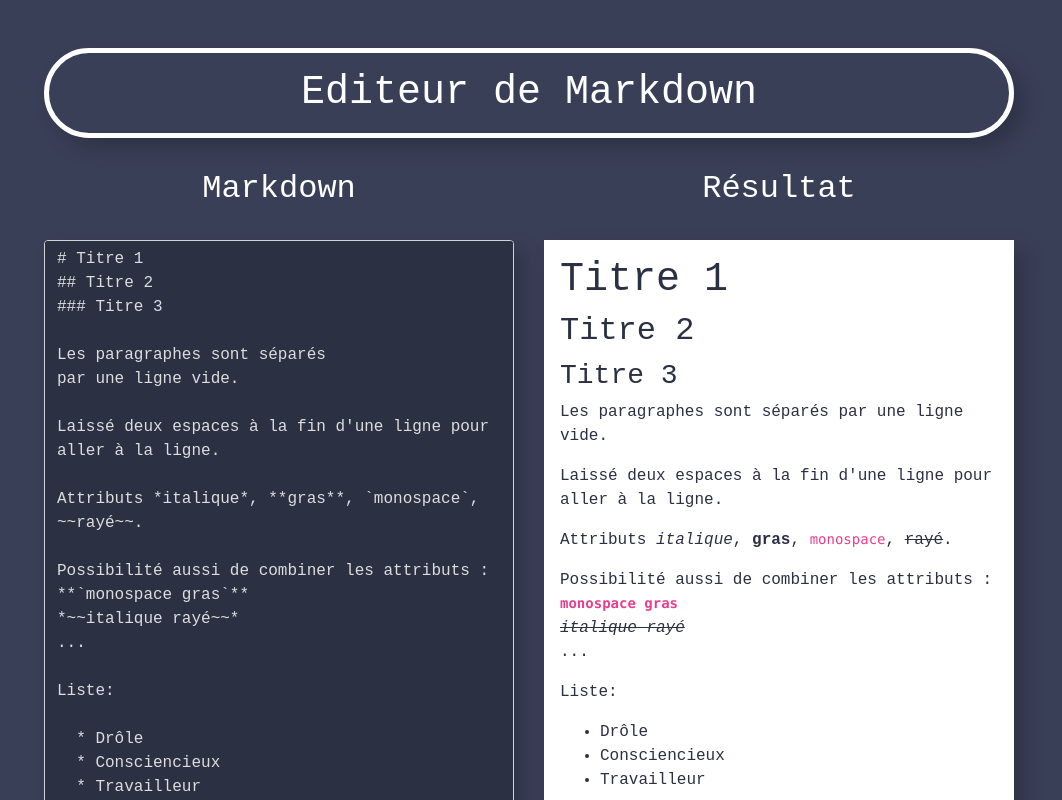
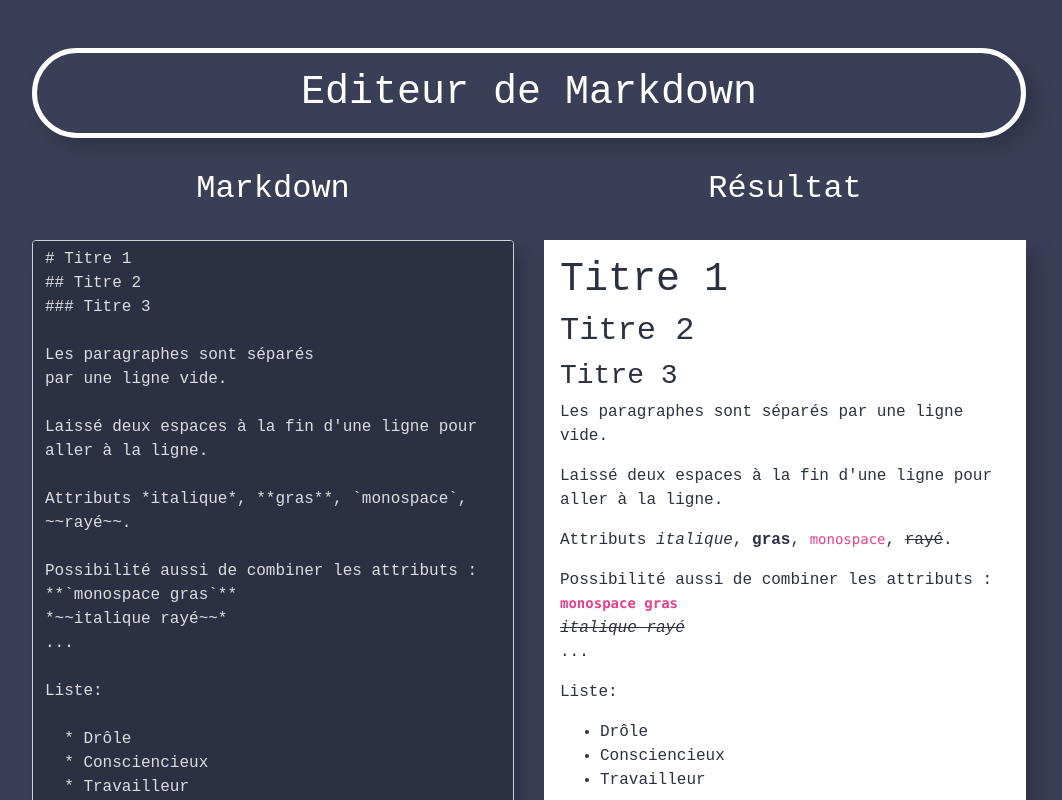
Before and after one commit to inicolas69/markdown-app, a React (Create React App) app: page / in a window 1280 px wide. Shown: the top 800 px of the page, without its empty margins (111-1173 px from the left). Built offline with nearby package versions, Linux system fonts and the light colour scheme.

Commit message:
Modif largeur container

```diff
--- a/src/App.css
+++ b/src/App.css
@@ -13,7 +13,7 @@ body {
   .container-lg,
   .container-md,
   .container-sm {
-    max-width: 1000px;
+    max-width: 80vw;
   }
 }
 
```
